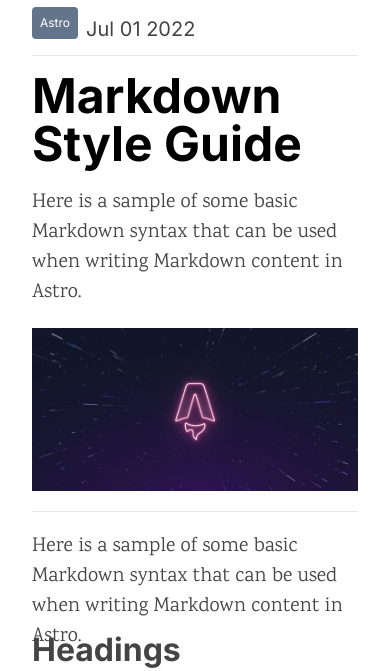
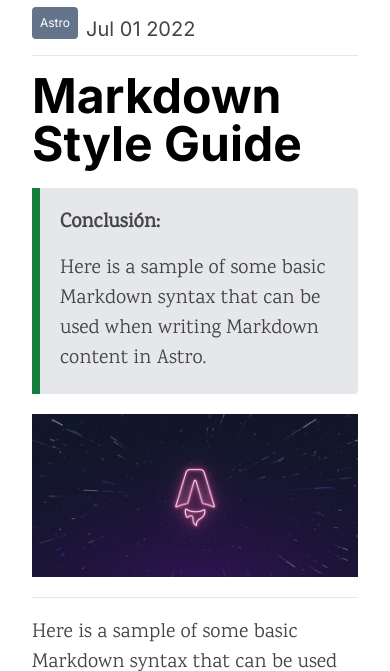
Before and after one commit to SergioMorenoAntequera/MyBlog, an Astro site: page /blog/markdown-style-guide in a window 390 px wide. Shown: the part 73-744 px from the top of the page. Built offline with nearby package versions, Linux system fonts and the light colour scheme; Astro itself is replaced by a stand-in of ours.

Commit message:
[ADD] Conclusion at the beginning

```diff
--- a/src/layouts/PostLayout.astro
+++ b/src/layouts/PostLayout.astro
@@ -50,10 +50,11 @@
 		margin-top: -50px;
 	}
 	@media (max-width: 768px) {
-		#PostContent [id]::before {22
-		height:      100px;
-		margin-top: -100px;
-	}}
+		#PostContent [id]::before {
+			height:      100px;
+			margin-top: -100px;
+		}
+	}
 
 
 
@@ -96,7 +97,10 @@
 			<hr class="my-4"/>
 
 			<strong> <h1 class="text-black !mb-5"> {title} </h1> </strong>
-			<p class="!mb-5"> {description} </p>
+			<p class="!mb-5 p-5 bg-gray-200 rounded-r border-l-8 border-l-green-700	">
+				<span class="font-bold mb-4 block"> Conclusión: <br/> </span>
+				{description}
+			</p>
 
 			{heroImage && (<img class="mb-5"
 				width={720} height={360}
```
